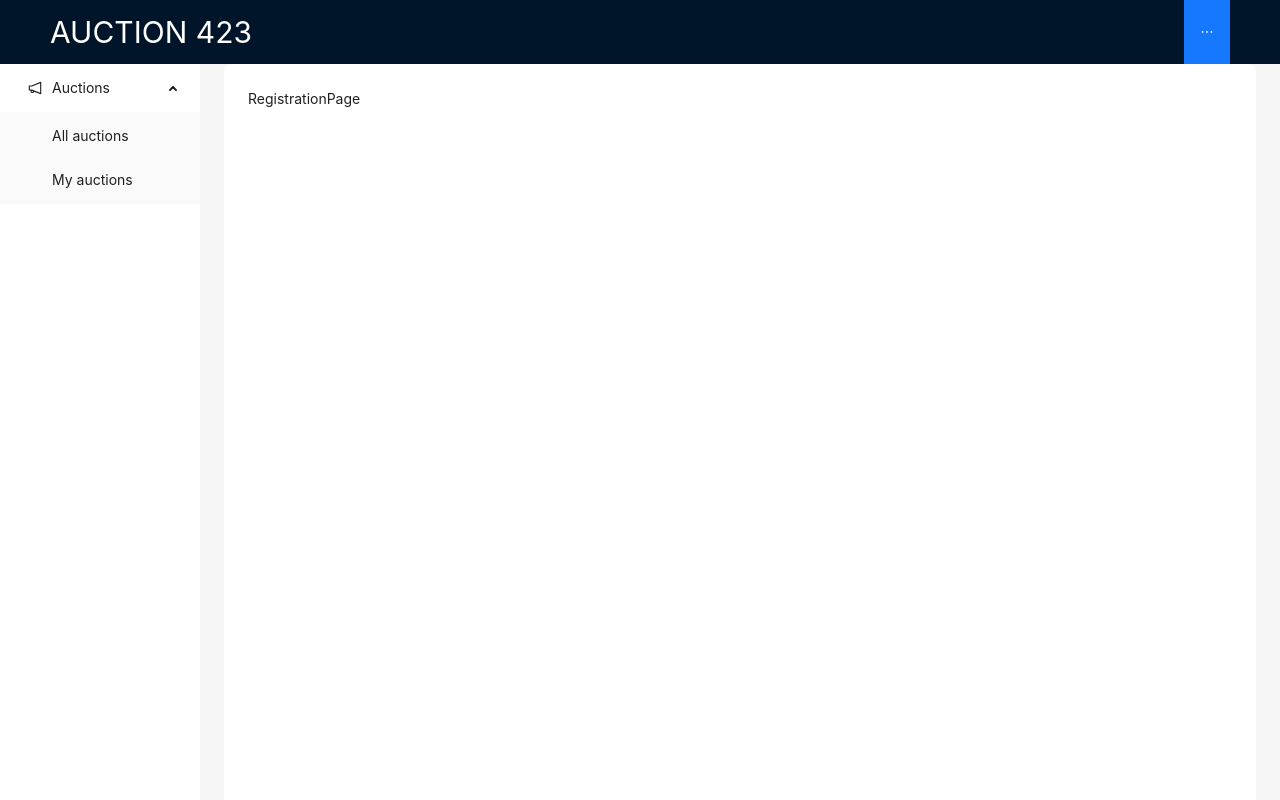
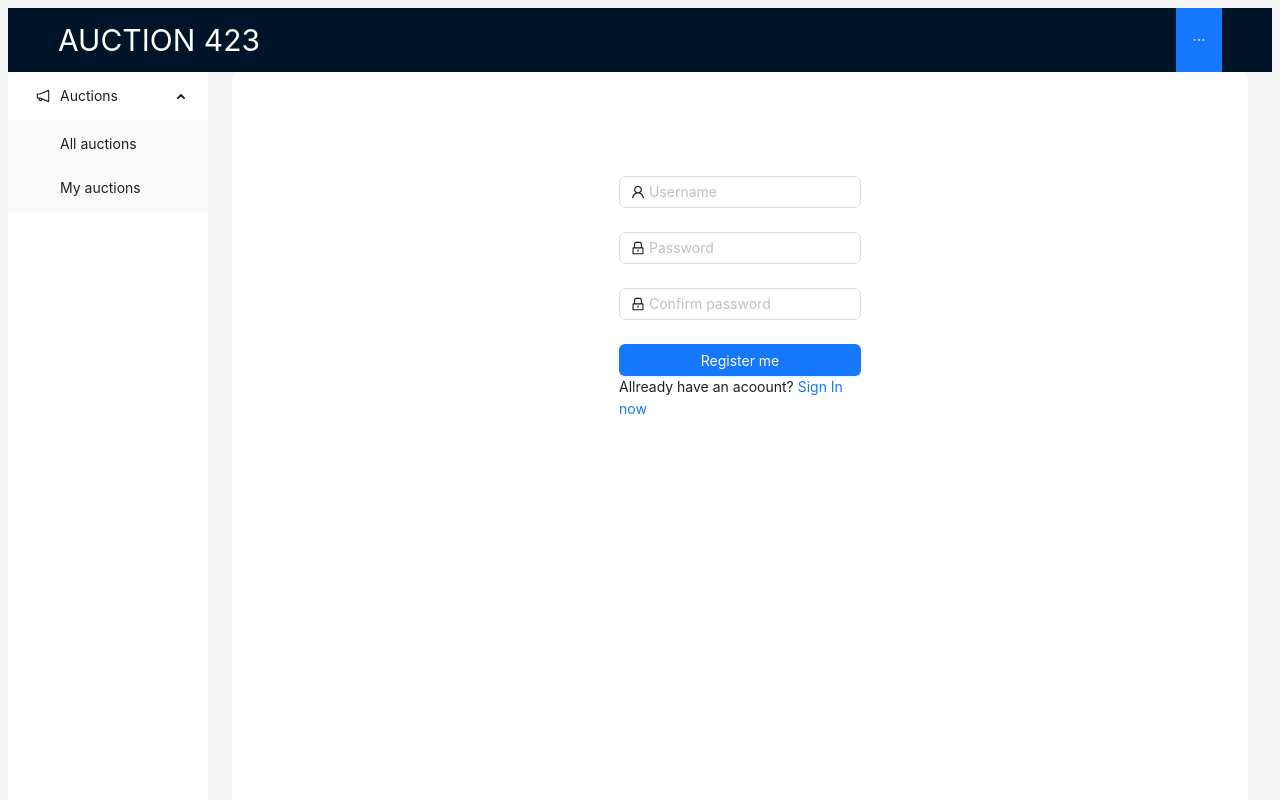
Before and after one commit to EulerCompany/auctionINT20H, a React (Create React App) app in the folder frontend/: page /registration in a window 1280 px wide. Shown: the top 800 px of the page. Built offline with nearby package versions, Linux system fonts and the light colour scheme.

Commit message:
Login pages added

```diff
--- a/frontend/src/components/MainLayout.jsx
+++ b/frontend/src/components/MainLayout.jsx
@@ -23,8 +23,8 @@ export const MainLayout = ({ children }) => {
           alignItems: 'center',
         }}>
 
-        <div className="t text-white text-3xl">
-        <a href='/'> AUCTION 423 </a>
+        <div className="text-3xl">
+        <a className='text-white' href='/'> AUCTION 423 </a>
         </div>
 
         <Menu
--- a/frontend/src/index.css
+++ b/frontend/src/index.css
@@ -8,4 +8,21 @@
     font-family: 'Oswald', sans-serif;
     min-height: 100vh;
   }
+
+  #components-form-demo-normal-login .login-form {
+    max-width: 300px;
+  }
+
+  #components-form-demo-normal-login .login-form-forgot {
+    float: right;
+  }
+
+  #components-form-demo-normal-login .ant-col-rtl .login-form-forgot {
+    float: left;
+  }
+
+  #components-form-demo-normal-login .login-form-button {
+    width: 100%;
+  }
+
 }
--- a/frontend/src/pages/LoginPage.jsx
+++ b/frontend/src/pages/LoginPage.jsx
@@ -1,7 +1,58 @@
 import React from 'react'
+import { LockOutlined, UserOutlined } from '@ant-design/icons'
+import { Button, Form, Input } from 'antd'
+import { NavLink } from 'react-router-dom'
 
 export const LoginPage = () => {
+
+  const onFinish = (values) => {
+    console.log('Received values of form: ', values);
+  };
+
   return (
-    <div>LoginPage</div>
+    <div className='flex justify-center'>
+    <Form
+    name="login"
+    className="login-form  w-3/12 pt-20"
+    initialValues={{
+      remember: true,
+    }}
+    onFinish={onFinish}>
+
+    <Form.Item
+      name="username"
+      rules={[
+        {
+          required: true,
+          message: 'Please input your Username!',
+        },
+      ]}>
+
+      <Input prefix={<UserOutlined className="site-form-item-icon" />} placeholder="Username" />
+    </Form.Item>
+
+    <Form.Item
+      name="password"
+      rules={[
+        {
+          required: true,
+          message: 'Please input your Password!',
+        },
+      ]}>
+
+      <Input
+        prefix={<LockOutlined className="site-form-item-icon" />}
+        type="password"
+        placeholder="Password"/>
+    </Form.Item>
+
+    <Form.Item>
+      <Button type="primary" htmlType="submit" className="login-form-button w-full">
+        Sign In
+      </Button>
+      Or <NavLink className="login-form-forgot" to={'/registration'}> register now</NavLink>
+    </Form.Item>
+  </Form>
+  </div>
   )
 }
--- a/frontend/src/pages/RegistrationPage.jsx
+++ b/frontend/src/pages/RegistrationPage.jsx
@@ -1,7 +1,72 @@
 import React from 'react'
+import { LockOutlined, UserOutlined } from '@ant-design/icons'
+import { Button, Form, Input } from 'antd'
+import { NavLink } from 'react-router-dom'
 
 export const RegistrationPage = () => {
+  const onFinish = (values) => {
+    console.log('Received values of form: ', values);
+  };
+
   return (
-    <div>RegistrationPage</div>
+    <div className='flex justify-center'>
+    <Form
+    name="login"
+    className="login-form  w-3/12 pt-20"
+    initialValues={{
+      remember: true,
+    }}
+    onFinish={onFinish}>
+
+    <Form.Item
+      name="username"
+      rules={[
+        {
+          required: true,
+          message: 'Please input your Username!',
+        },
+      ]}>
+
+      <Input prefix={<UserOutlined className="site-form-item-icon" />} placeholder="Username" />
+    </Form.Item>
+
+    <Form.Item
+      name="password"
+      rules={[
+        {
+          required: true,
+          message: 'Please input your Password!',
+        },
+      ]}>
+
+      <Input
+        prefix={<LockOutlined className="site-form-item-icon" />}
+        type="password"
+        placeholder="Password"/>
+    </Form.Item>
+
+    <Form.Item
+      name="confirm_password"
+      rules={[
+        {
+          required: true,
+          message: 'Please confirm your Password!',
+        },
+      ]}>
+
+      <Input
+        prefix={<LockOutlined className="site-form-item-icon" />}
+        type="password"
+        placeholder="Confirm password"/>
+    </Form.Item>
+
+    <Form.Item>
+      <Button type="primary" htmlType="submit" className="login-form-button w-full">
+        Register me
+      </Button>
+      Allready have an acoount? <NavLink className="login-form-forgot" to={'/registration'}> Sign In now</NavLink>
+    </Form.Item>
+  </Form>
+  </div>
   )
 }
--- a/frontend/tailwind.config.js
+++ b/frontend/tailwind.config.js
@@ -3,6 +3,9 @@ module.exports = {
   content: [
     "./src/**/*.{js,jsx,ts,tsx}",
   ],
+  corePlugins: {
+    preflight: false
+},
   theme: {
     extend: {},
   },
```
